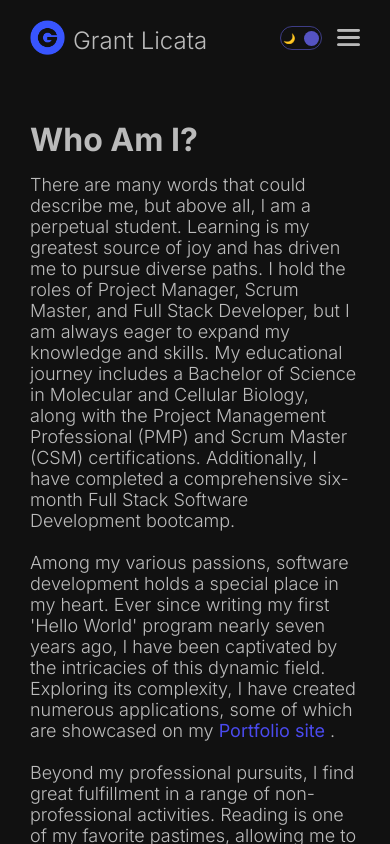
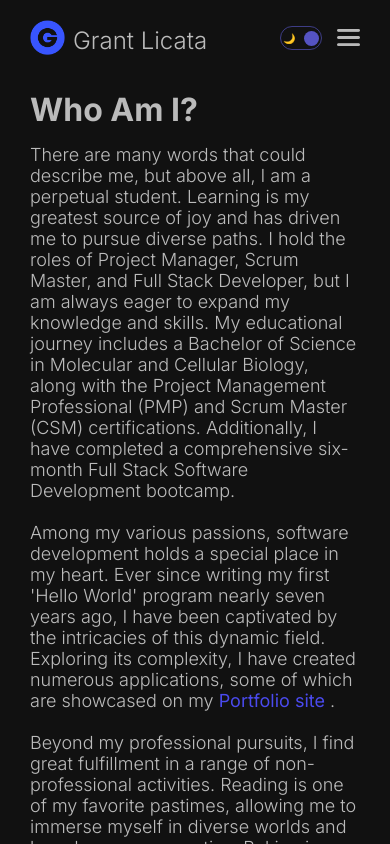
Before and after one commit to GrantLicata/Portfolio, a Next.js app: page /about in a window 390 px wide. Shown: the top 844 px of the page. Built offline with nearby package versions, Linux system fonts and the light colour scheme.

Commit message:
About section style fix for mobile

```diff
--- a/src/app/about/page.module.css
+++ b/src/app/about/page.module.css
@@ -58,7 +58,7 @@
   }
 
   .item {
-    margin-top: 40px;
+    margin-top: 10px;
     gap: 15px;
   }
 
```
